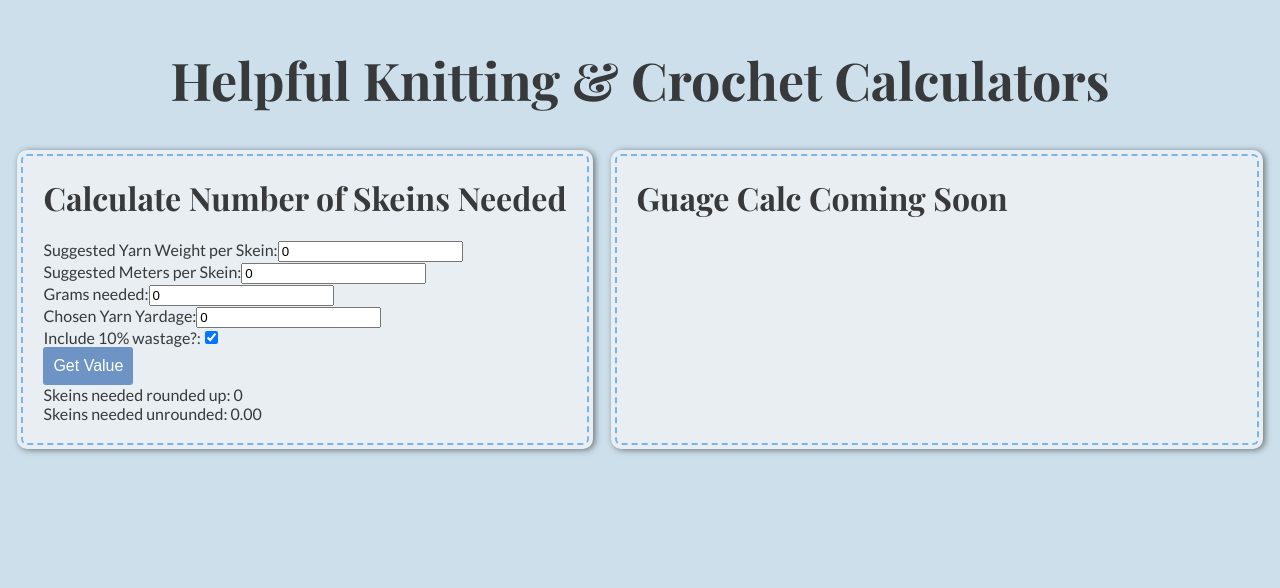
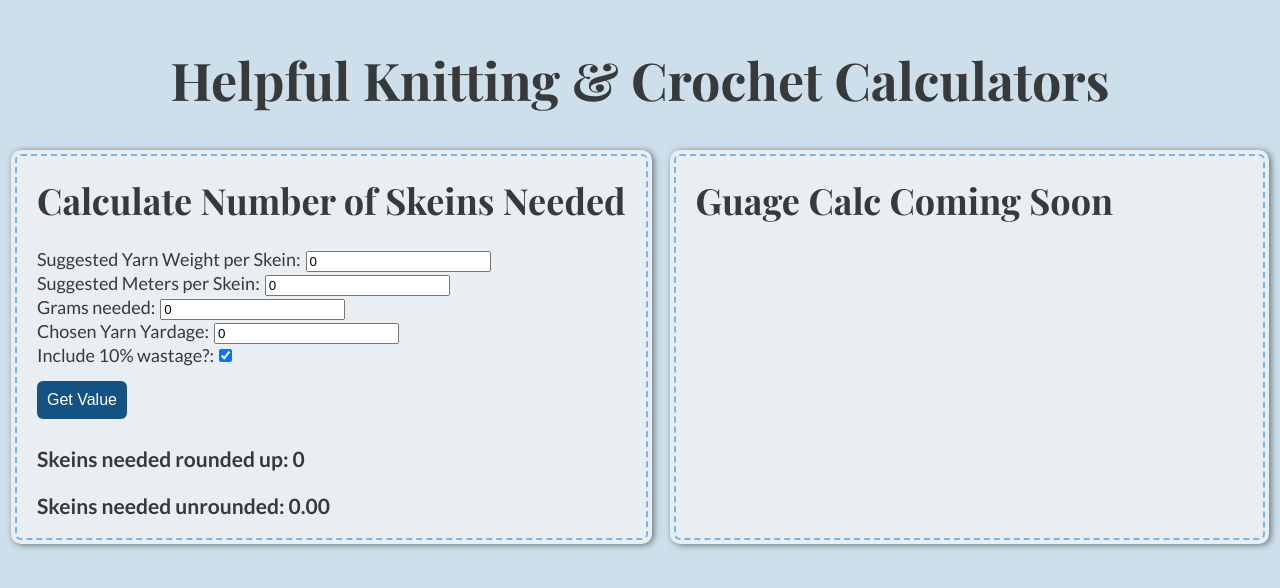
Before and after one commit to allisonkcraig/yarn-calc, a React (Create React App) app: page / in a window 1280 px wide. Shown: the top 588 px of the page. Built offline with nearby package versions, Linux system fonts and the light colour scheme; a web font is replaced by a local one.

Commit message:
style and change button color to a11y blue

```diff
--- a/src/components/YardageCalc.tsx
+++ b/src/components/YardageCalc.tsx
@@ -43,6 +43,7 @@ const YardageCalc: React.FC = () => {
   }
 
   const yardageCalcForm = (
+    <div>
       <form onSubmit={handleFormSubmit}>
         <label htmlFor="suggestedYarnWeight">
           Suggested Yarn Weight per Skein:
@@ -54,7 +55,9 @@ const YardageCalc: React.FC = () => {
           onChange={(e) => setSuggestedYarnWeight(Number(e.target.value))}
         />
         <br />
-      <label htmlFor="suggestedYarnYardage">Suggested Meters per Skein:</label>
+        <label htmlFor="suggestedYarnYardage">
+          Suggested Meters per Skein:
+        </label>
         <input
           type="number"
           id="suggestedYarnYardage"
@@ -91,15 +94,16 @@ const YardageCalc: React.FC = () => {
         <button className="button" type="submit">
           Get Value
         </button>
+      </form>
       <br />
-      <span>Skeins needed rounded up: {Math.round(skeinCount)}</span>
+      <h3>Skeins needed rounded up: {Math.round(skeinCount)}</h3>
       <br />
-      <span>Skeins needed unrounded: {skeinCount.toFixed(2)}</span>
-    </form>
+      <h3>Skeins needed unrounded: {skeinCount.toFixed(2)}</h3>
+    </div>
   );
 
   return (
-    <div className="Calc-container">
+    <div>
       <Calculator
         title="Calculate Number of Skeins Needed"
         calcForm={yardageCalcForm}
--- a/src/style/Calculator.css
+++ b/src/style/Calculator.css
@@ -1,4 +1,6 @@
 .Calculator-container {
+  display: flex;
+  flex-direction: column;
   padding: 20px;
   margin: 10px;
   background-color: #e8eef2;
@@ -10,6 +12,7 @@
     2px 1px 6px 4px rgba(10, 10, 0, 0.5);
   flex: 1 1 300px; /* 300px min width */
   max-width: 600px;
+  font-size: large;
 }
 
 .Calculator-container h1 {
@@ -19,3 +22,19 @@
   font-weight: 700;
   font-style: normal;
 }
+
+.Calculator-container button {
+  margin-top: 15px;
+}
+
+.Calculator-container input {
+  margin-left: 5px;
+}
+
+.Calculator-container form {
+  margin-bottom: 5px;
+}
+
+.Calculator-container h3 {
+  margin: 0;
+}
--- a/src/style/index.css
+++ b/src/style/index.css
@@ -9,7 +9,7 @@ code {
 }
 
 .button {
-  background-color: #6d94c5;
+  background-color: #155284; /* a11y contrast ratio of 7.2:1 with white text*/
   border: none;
   color: white;
   padding: 10px 10px;
@@ -17,5 +17,5 @@ code {
   text-decoration: none;
   display: inline-block;
   font-size: 16px;
-  border-radius: 3px;
+  border-radius: 6px;
 }
```
Lines whose indentation alone changed are shown as unchanged.
